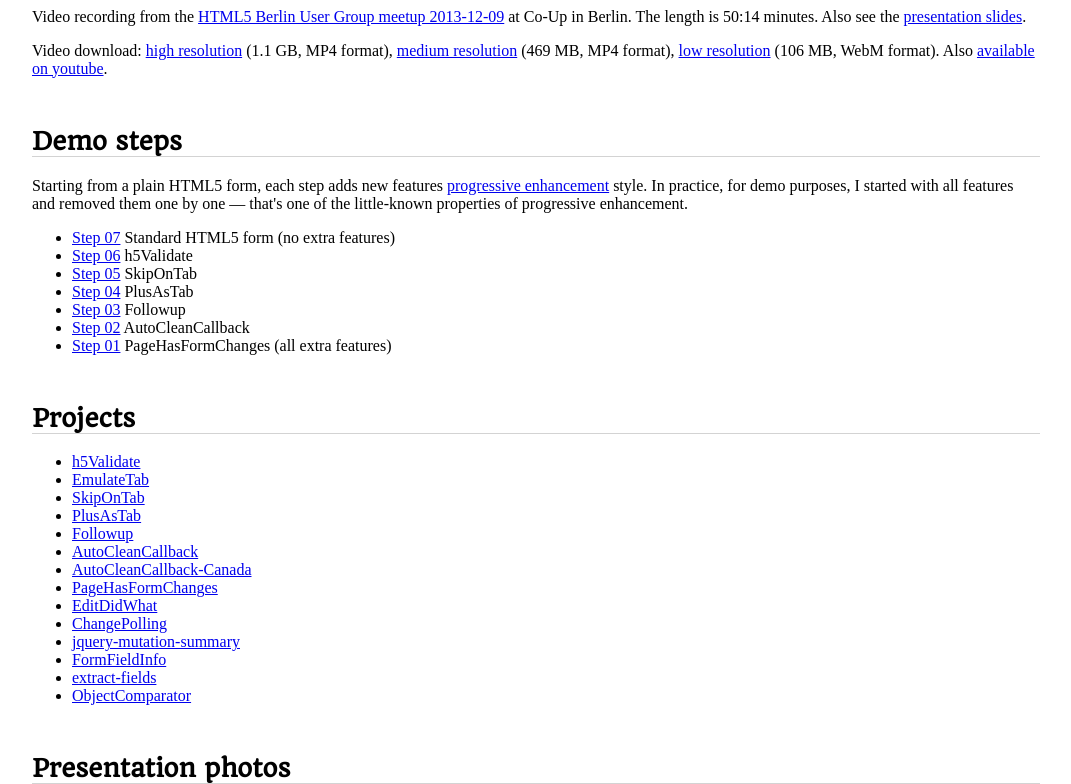
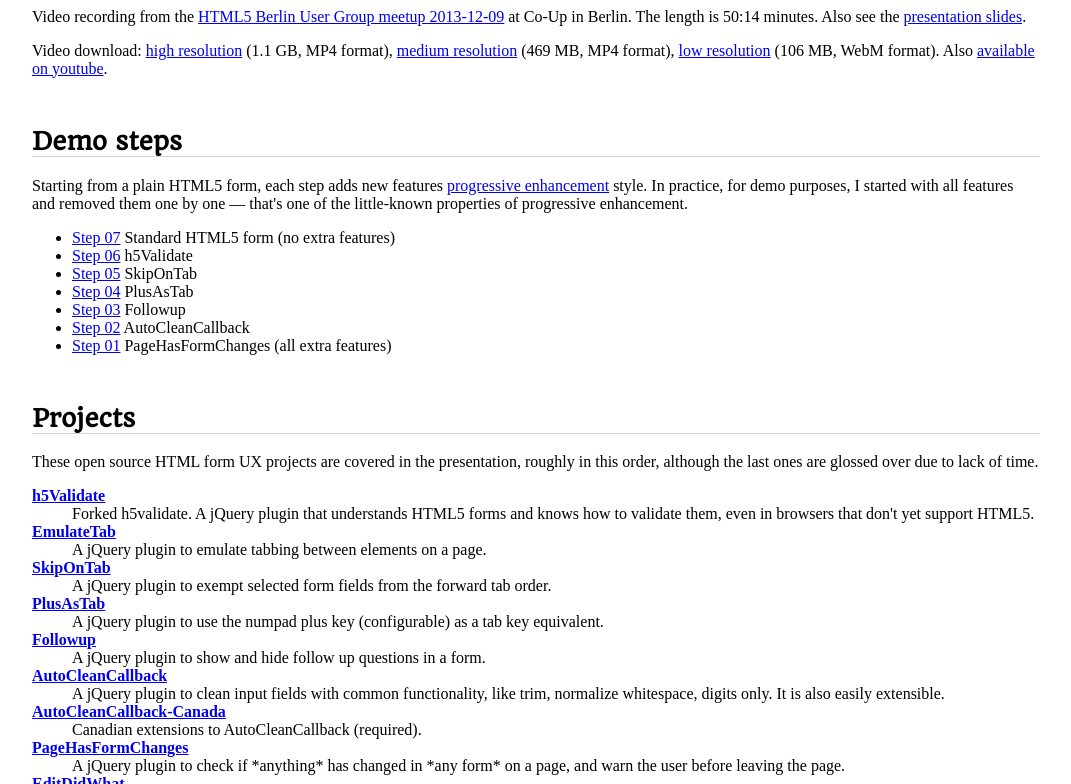
Before and after one commit to joelpurra/html-forms, a Jekyll site: the page built from index.html, in a window 1280 px wide, cut to the strip 497-1281 px from the top of the page. Shown: the whole strip, without its empty margins (104-1175 px from the left). Built offline with Jekyll 4.4.1, drawn with Linux system fonts in a browser that asks for light colours; some web fonts are replaced; some of the changed text lies outside the part shown.

Commit message:
Add explanations to each project

```diff
--- a/index.html
+++ b/index.html
@@ -69,36 +69,97 @@
     <h2>
         Projects
     </h2>
-    <ul>
-        <li><a href="https://github.com/joelpurra/h5Validate">h5Validate</a>
-        </li>
-        <li><a href="https://joelpurra.github.io/emulatetab">EmulateTab</a>
-        </li>
-        <li><a href="https://joelpurra.github.io/skipontab">SkipOnTab</a>
-        </li>
-        <li><a href="https://joelpurra.github.io/plusastab">PlusAsTab</a>
-        </li>
-        <li><a href="https://github.com/joelpurra/followup">Followup</a>
-        </li>
-        <li><a href="https://github.com/joelpurra/autocleancallback">AutoCleanCallback</a>
-        </li>
-        <li><a href="https://github.com/joelpurra/autocleancallback-canada">AutoCleanCallback-Canada</a>
-        </li>
-        <li><a href="https://github.com/joelpurra/pagehasformchanges">PageHasFormChanges</a>
-        </li>
-        <li><a href="https://joelpurra.github.io/editdidwhat">EditDidWhat</a>
-        </li>
-        <li><a href="https://gist.github.com/joelpurra/2944926">ChangePolling</a>
-        </li>
-        <li><a href="https://github.com/joelpurra/jquery-mutation-summary">jquery-mutation-summary</a>
-        </li>
-        <li><a href="https://github.com/joelpurra/formfieldinfo">FormFieldInfo</a>
-        </li>
-        <li><a href="https://github.com/joelpurra/extract-fields">extract-fields</a>
-        </li>
-        <li><a href="https://gist.github.com/joelpurra/2984763">ObjectComparator</a>
-        </li>
-    </ul>
+    <p>
+        These open source HTML form UX projects are covered in the presentation, roughly in this order, although the last ones are glossed over due to lack of time.
+    </p>
+
+    <dl>
+        <dt>
+            <a href="https://github.com/joelpurra/h5Validate">h5Validate</a>
+        </dt>
+        <dd>
+            Forked h5validate. A jQuery plugin that understands HTML5 forms and knows how to validate them, even in browsers that don't yet support HTML5.
+        </dd>
+
+        <dt>
+            <a href="https://joelpurra.github.io/emulatetab">EmulateTab</a>
+        </dt>
+        <dd>
+            A jQuery plugin to emulate tabbing between elements on a page.
+        </dd>
+        <dt>
+            <a href="https://joelpurra.github.io/skipontab">SkipOnTab</a>
+        </dt>
+        <dd>
+            A jQuery plugin to exempt selected form fields from the forward tab order.
+        </dd>
+        <dt>
+            <a href="https://joelpurra.github.io/plusastab">PlusAsTab</a>
+        </dt>
+        <dd>
+            A jQuery plugin to use the numpad plus key (configurable) as a tab key equivalent.
+        </dd>
+        <dt>
+            <a href="https://github.com/joelpurra/followup">Followup</a>
+        </dt>
+        <dd>
+            A jQuery plugin to show and hide follow up questions in a form.
+        </dd>
+        <dt>
+            <a href="https://github.com/joelpurra/autocleancallback">AutoCleanCallback</a>
+        </dt>
+        <dd>
+            A jQuery plugin to clean input fields with common functionality, like trim, normalize whitespace, digits only. It is also easily extensible.
+        </dd>
+        <dt>
+            <a href="https://github.com/joelpurra/autocleancallback-canada">AutoCleanCallback-Canada</a>
+        </dt>
+        <dd>
+            Canadian extensions to AutoCleanCallback (required).
+        </dd>
+        <dt>
+            <a href="https://github.com/joelpurra/pagehasformchanges">PageHasFormChanges</a>
+        </dt>
+        <dd>
+            A jQuery plugin to check if *anything* has changed in *any form* on a page, and warn the user before leaving the page.
+        </dd>
+        <dt>
+            <a href="https://joelpurra.github.io/editdidwhat">EditDidWhat</a>
+        </dt>
+        <dd>
+            Compare two strings to see what has changed, and perform some string manipulation.
+        </dd>
+        <dt>
+            <a href="https://gist.github.com/joelpurra/2944926">ChangePolling</a>
+        </dt>
+        <dd>
+            A jQuery plugin to check if the value has changed in an input/select/textarea without relying on the jQuery .change() event. This is perfomed using polling at a configurable interval, which will then trigger the .change() event.
+        </dd>
+        <dt>
+            <a href="https://github.com/joelpurra/jquery-mutation-summary">jquery-mutation-summary</a>
+        </dt>
+        <dd>
+            A jQuery wrapper/plugin for mutation-summary, the DOM mutation-observers wrapper.
+        </dd>
+        <dt>
+            <a href="https://github.com/joelpurra/formfieldinfo">FormFieldInfo</a>
+        </dt>
+        <dd>
+            A javascript plugin used to collect information about forms in a page. This information is then used to filter out potential form problems, like missing values for radio buttons etcetera.
+        </dd>
+        <dt>
+            <a href="https://github.com/joelpurra/extract-fields">extract-fields</a>
+        </dt>
+        <dd>
+            Scripts to extract HTML form field information from one or several webpages.
+        </dd>
+        <dt>
+            <a href="https://gist.github.com/joelpurra/2984763">ObjectComparator</a>
+        </dt>
+        <dd>
+            A javascript plugin to create a comparator for one or more properties of an object. Comparators are useful for sorting arrays of objects, and for general comparisons in, for example, if statements. The comparison is done only if the types of both objects' property matches.
+        </dd>
+    </dl>
 </section>
 
 <section>
--- a/resources/style/main.css
+++ b/resources/style/main.css
@@ -29,6 +29,10 @@
 
 .hide {
   display: none;
+}
+
+dl dt {
+  font-weight: bold;
 }
 
 .mediumres,
```
